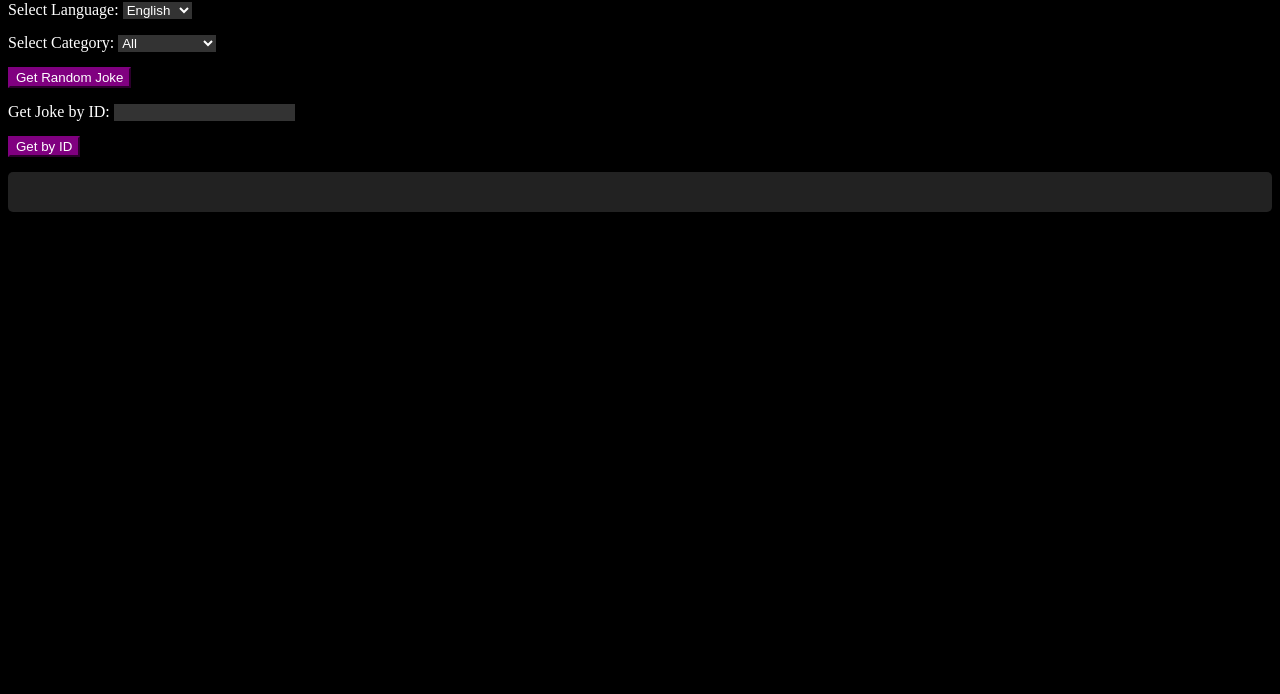
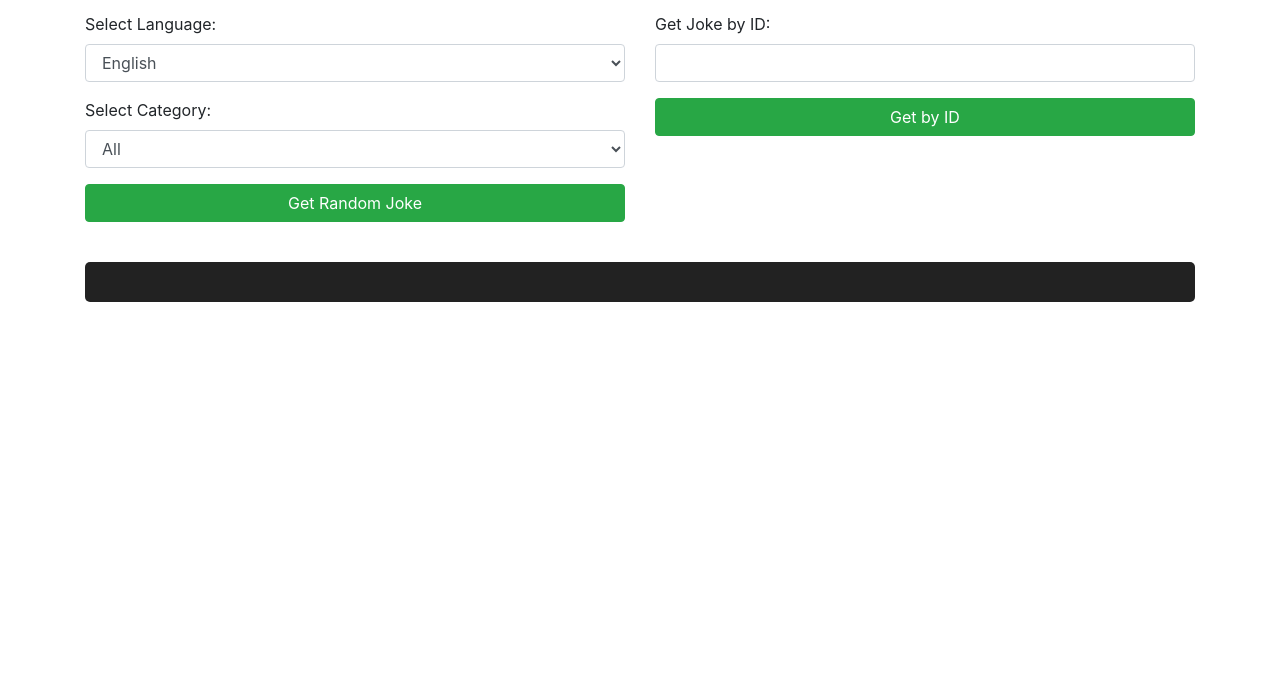
Before and after one commit to kellca04/Api, a plain HTML site: page index.html in a window 1280 px wide. Shown: the part 106-800 px from the top of the page. Drawn offline with nearby package versions, Linux system fonts and the light colour scheme.

Commit message:
Update index.html

```diff
--- a/index.html
+++ b/index.html
@@ -5,13 +5,15 @@
     <meta name="viewport" content="width=device-width, initial-scale=1.0">
     <title>Jokes App</title>
     <link rel="stylesheet" href="style.css">
+    <!-- Include Bootstrap CSS from a CDN -->
+    <link rel="stylesheet" href="https://maxcdn.bootstrapcdn.com/bootstrap/4.5.2/css/bootstrap.min.css">
 </head>
 <body>
     <div class="container">
         <h1 class="text-center mt-4">Jokes App</h1>
 
         <div class="row">
-            <div class="col-md-8 col-sm-12">
+            <div class="col-md-6">
                 <div class="form-group">
                     <label for="languageSelect">Select Language:</label>
                     <select id="languageSelect" class="form-control">
@@ -31,18 +33,18 @@
                 </div>
 
                 <div class="form-group">
-                    <button id="getRandomJokeButton" class="btn btn-success btn-lg btn-block">Get Random Joke</button>
+                    <button id="getRandomJokeButton" class="btn btn-success btn-block">Get Random Joke</button>
                 </div>
             </div>
 
-            <div class="col-md-4 col-sm-12">
+            <div class="col-md-6">
                 <div class="form-group">
                     <label for="idInput">Get Joke by ID:</label>
                     <input type="number" id="idInput" class="form-control">
                 </div>
 
                 <div class="form-group">
-                    <button id="getJokeByIdButton" class="btn btn-success btn-lg btn-block">Get by ID</button>
+                    <button id="getJokeByIdButton" class="btn btn-success btn-block">Get by ID</button>
                 </div>
             </div>
         </div>
@@ -50,6 +52,10 @@
         <div id="jokes-container" class="mt-4"></div>
     </div>
 
+    <!-- Include Bootstrap JavaScript from a CDN -->
+    <script src="https://code.jquery.com/jquery-3.5.1.slim.min.js"></script>
+    <script src="https://cdn.jsdelivr.net/npm/@popperjs/core@2.5.3/dist/umd/popper.min.js"></script>
+    <script src="https://maxcdn.bootstrapcdn.com/bootstrap/4.5.2/js/bootstrap.min.js"></script>
     <script src="script.js"></script>
 </body>
 </html>
```
